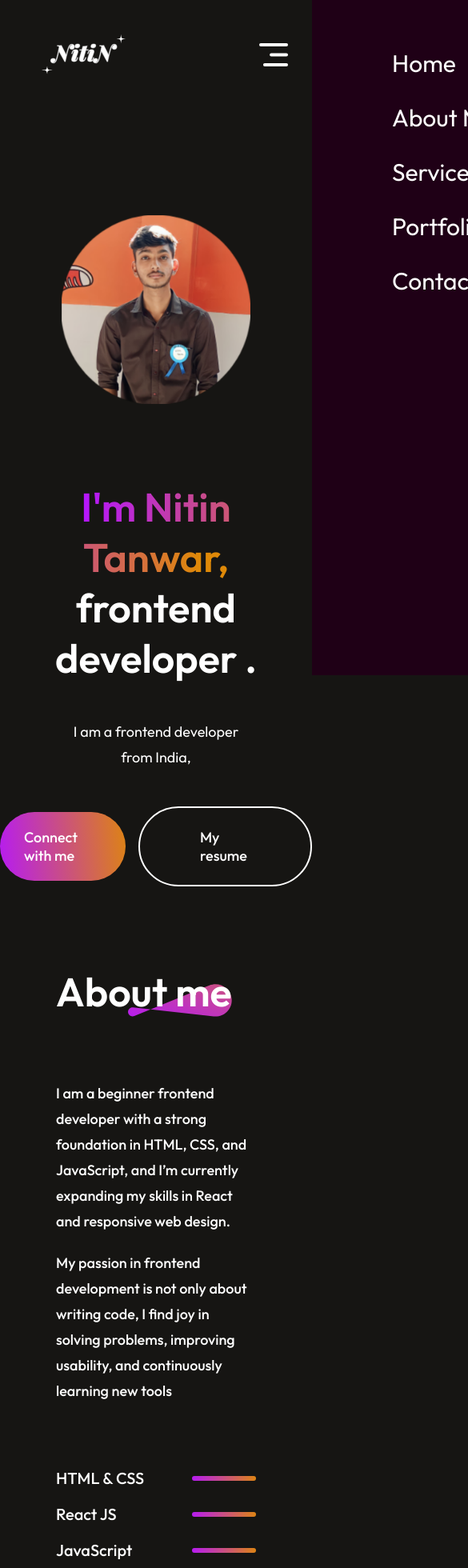
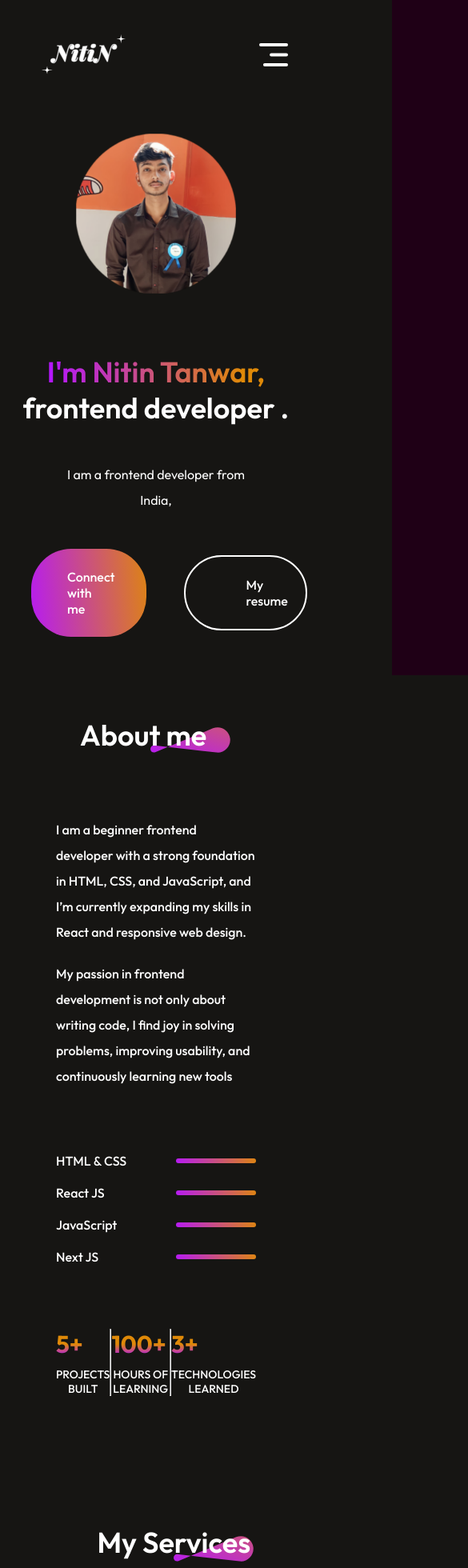
Before and after one commit to NitinVibe/Portfolio, a React (Vite) app: page / in a window 390 px wide. Shown: the top 1960 px of the page at 80% size, 585 px wide, since content can reach past the window. Built offline with nearby package versions, Linux system fonts and the light colour scheme.

Commit message:
mobile update

```diff
--- a/src/component/About/About.css
+++ b/src/component/About/About.css
@@ -93,18 +93,18 @@
   transform: scale(1.12);
   transition: 0.5s;
 }
-@media (max-width: 768px) {
+@media (max-width: 440px) {
   .about {
     gap: 80px;
     margin: 50px 70px;
     align-items: start;
   }
   .about-title h1 {
-    font-size: 50px;
-    padding: 0;
+    font-size: 36px;
+    text-align: center;
   }
   .about-title img {
-    width: 130px;
+    width: 100px;
     right: -20;
   }
   .about-sections {
@@ -114,15 +114,15 @@
     display: none;
   }
   .about-para {
-    font-size: 18px;
+    font-size: 16px;
     line-height: 32px;
   }
   .about-skill {
-    gap: 20px;
+    gap: 0px;
     align-items: center;
   }
   .about-skill p {
-    font-size: 20px;
+    font-size: 16px;
   }
   .about-skill hr {
     height: 6px;
@@ -134,11 +134,11 @@
     gap: 10px;
   }
   .about-achievement h1 {
-    font-size: 34px;
+    font-size: 30px;
     font-weight: 700px;
   }
   .about-achievement p {
     text-align: center;
-    font-size: 16px;
+    font-size: 14px;
   }
 }
--- a/src/component/Contact/Contact.css
+++ b/src/component/Contact/Contact.css
@@ -102,29 +102,29 @@
   transform: scale(1.1);
   transition: 0.3s;
 }
-@media (max-width: 768px) {
+@media (max-width: 440px) {
   .contact {
     gap: 50px;
-    margin: 50px 70px;
+    margin: 50px 50px;
     align-items: start;
   }
   .contact-title h1 {
-    padding: 0;
-    font-size: 50;
-    font-weight: 600;
+    font-size: 36px;
+    text-align: center;
   }
   .contact-title img {
-    width: 130px;
-    margin-right: -20px;
+    width: 100px;
+    margin-top: -15px;
+    margin-right: 20px;
   }
   .contact-section {
     flex-direction: column;
   }
   .contact-left h1 {
-    font-size: 54px;
+    font-size: 36px;
   }
   .contact-left p {
-    font-size: 18px;
+    font-size: 16px;
   }
   .contact-detail {
     gap: 20px;
@@ -136,12 +136,14 @@
     font-size: 20px;
   }
   .contact-right input {
-    width: 100%;
+    width: 90%;
     font-size: 20px;
+    border-radius: 30px;
   }
   .contact-right textarea {
-    width: 95%;
+    width: 90%;
     font-size: 20px;
+    border-radius: 30px;
   }
   .contact-submit {
     font-size: 20px;
--- a/src/component/Footer/Footer.css
+++ b/src/component/Footer/Footer.css
@@ -26,7 +26,7 @@
   padding-right: 80px;
 }
 .footer-email-input input {
-  outline: mone;
+  outline: none;
   border: none;
   background: transparent;
   color: #a0a0a0;
@@ -57,9 +57,9 @@
 .footer-subscribe:hover {
   transform: scale();
 }
-@media (max-width: 768px) {
+@media (max-width: 440px) {
   .footer {
-    margin: 50px 70px;
+    margin-left: 10%;
   }
   .footer-top {
     flex-direction: column;
@@ -70,4 +70,21 @@
     flex-direction: column-reverse;
     margin-bottom: 50px;
   }
+  .footer-top-left p {
+    font-size: 16px;
+  }
+  .footer-email-input {
+    width: 190px;
+    font-size: 16;
+  }
+  .footer-subscribe {
+    width: 145px;
+    margin-left: 0px;
+  }
+  .footer-bottom-left {
+    font-size: 14px;
+  }
+  .footer-bottom-right p {
+    font-size: 16px;
+  }
 }
--- a/src/component/Footer/Footer.jsx
+++ b/src/component/Footer/Footer.jsx
@@ -13,7 +13,7 @@ const Footer = () => {
                 <div className="footer-top-right">
                     <div className="footer-email-input">
                         <img src={user_icon} alt="" />
-                        <input type="email" placeholder='Enter your email' />
+                        <input type="email" placeholder='Enter email' />
                     </div>
                     <div className="footer-subscribe">Subscribe</div>
                 </div>
--- a/src/component/Hero/Hero.css
+++ b/src/component/Hero/Hero.css
@@ -51,19 +51,19 @@
 .hero-resume:hover {
   border-color: #b415ff;
 }
-@media (max-width: 768px) {
+@media (max-width: 440px) {
   .hero img {
-    margin-top: 120px;
-    width: 260px;
+    margin-top: 20px;
+    width: 220px;
   }
   .hero h1 {
-    margin-top: 50px;
+    margin-top: 30px;
     width: 90%;
-    font-size: 50px;
+    font-size: 36px;
   }
   .hero p {
     width: 60%;
-    font-size: 18px;
+    font-size: 16px;
     line-height: 32px;
     margin: 10px 0px;
   }
@@ -74,6 +74,14 @@
     margin-bottom: 50px;
   }
   .hero-connect {
-    padding: 20px 30px;
+    width: 37%;
+    /* padding: 20px 20px; */
+    font-size: 16px;
+    margin-left: 10%;
+  }
+  .hero-resume {
+    width: 35%;
+    font-size: 16px;
+    margin-left: 8%;
   }
 }
--- a/src/component/MyWork/MyWork.css
+++ b/src/component/MyWork/MyWork.css
@@ -54,7 +54,7 @@
   gap: 30px;
   transition: 0.6s;
 }
-@media (max-width: 786px) {
+@media (max-width: 440px) {
   .mywork {
     gap: 50px;
     margin: 50px 70px;
@@ -62,12 +62,14 @@
   }
   .mywork-title h1 {
     padding: 0;
-    font-size: 50px;
+    font-size: 36px;
     font-weight: 600px;
+    text-align: center;
   }
   .mywork-title img {
-    width: 130px;
-    margin-right: -20px;
+    width: 100px;
+    margin-top: -15px;
+    margin-right: -10px;
   }
   .mywork-container {
     grid-template-columns: 1fr 1fr;
--- a/src/component/Navbar/Navbar.css
+++ b/src/component/Navbar/Navbar.css
@@ -17,7 +17,10 @@ body {
   margin: 0 auto;
   box-sizing: border-box;
 }
-
+.navbar p {
+  font-size: 20px;
+  margin-left: 0%;
+}
 .nav-menu {
   display: flex;
   align-items: center;
@@ -56,7 +59,7 @@ body {
 .nav-mob-open {
   display: none;
 }
-@media (max-width: 768px) {
+@media (max-width: 440px) {
   .navbar {
     margin: 20px 50px;
   }
@@ -72,7 +75,7 @@ body {
     display: block;
     position: relative;
     top: 30px;
-    left: 290px;
+    left: 200px;
     width: 30px;
   }
   .nav-menu {
@@ -82,9 +85,9 @@ body {
     top: 0;
     gap: 30px;
     background-color: #1f0016;
-    width: 350px;
+    width: 250px;
     height: 100%;
-    z-index: 2;
+    z-index: 1;
     transition: right 0.5s;
     right: -350px;
   }
--- a/src/component/Services/Services.css
+++ b/src/component/Services/Services.css
@@ -76,23 +76,24 @@
   transform: scale(1.05);
   transition: 0.4s;
 }
-@media (max-width: 768px) {
+@media (max-width: 440px) {
   .services {
     align-items: start;
     gap: 70px;
-    margin: 20px 70px;
+    margin-left: 8%;
   }
   .services-title h1 {
     padding: 0;
-    font-size: 50px;
+    font-size: 36px;
   }
   .services-bg {
-    width: 130px;
+    width: 100px;
+    margin-top: -15px;
     margin-right: -20px;
   }
   .services-format {
     gap: 20px;
-    padding: 32px;
+    padding: 18px;
   }
   .services-format h2 {
     font-size: 28px;
@@ -100,7 +101,7 @@
   .services-format p {
     font-size: 18px;
     line-height: 32px;
-    max-width: 300px;
+    max-width: 200px;
   }
   .service-readmore img {
     width: 20px;
```
